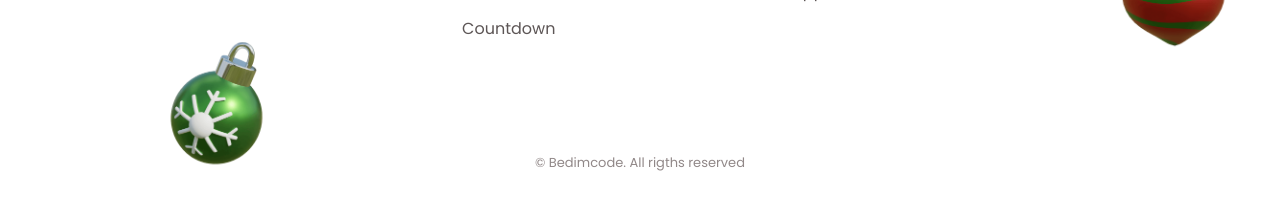
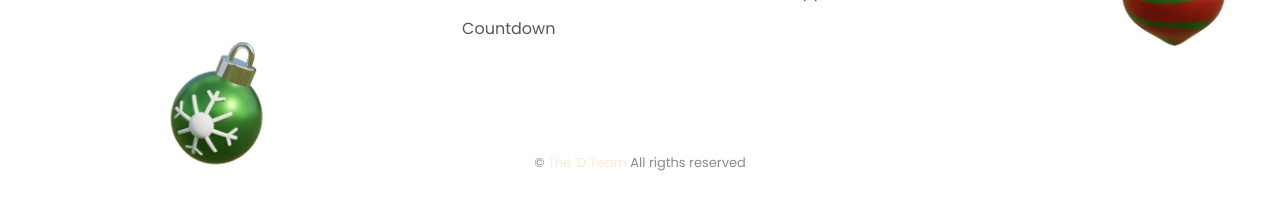
Before and after one commit to thedteam/christmas, a plain HTML site: page index.html in a window 1280 px wide. Shown: the part 4897-5106 px from the top of the page. Drawn offline with nearby package versions, Linux system fonts and the light colour scheme; files that its build step writes are made by us from their sources; a script that the page names is missing.

Commit message:
Update index.html

```diff
--- a/index.html
+++ b/index.html
@@ -379,7 +379,7 @@
                 <img src="assets/img/footer2.png" alt="" class="footer__img2" ondragstart="return false;">
             </div>
 
-            <span class="footer__copy">&#169; Bedimcode. All rigths reserved</span>
+            <span class="footer__copy">&#169; <a href="https://bit.ly/thedteam" style="color: antiquewhite;">The 'D Team</a> All rigths reserved</span>
         </footer>
 
         <audio autoplay>
```
